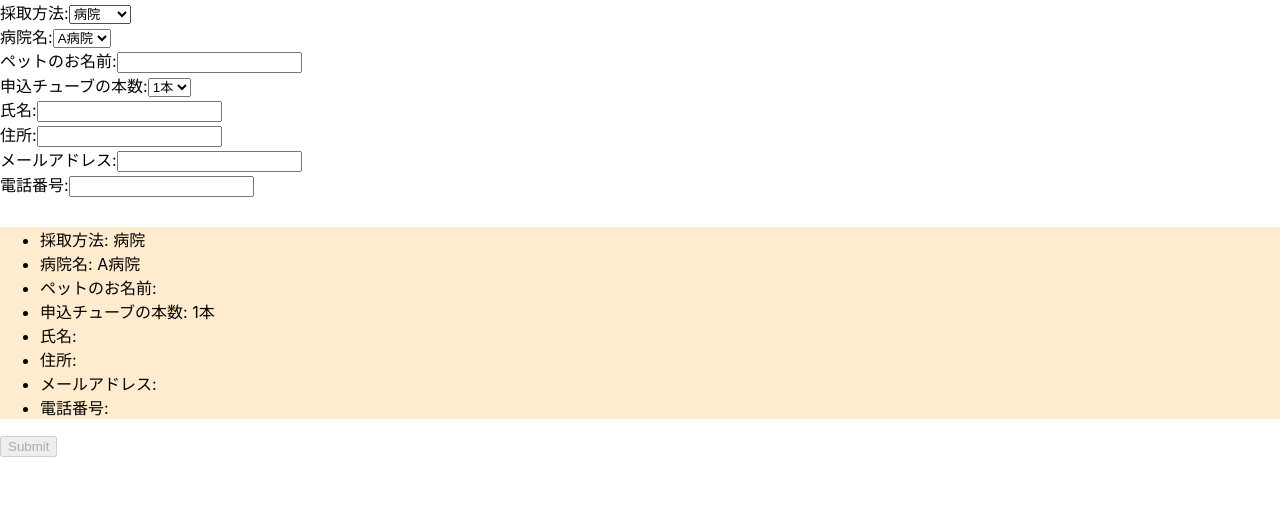
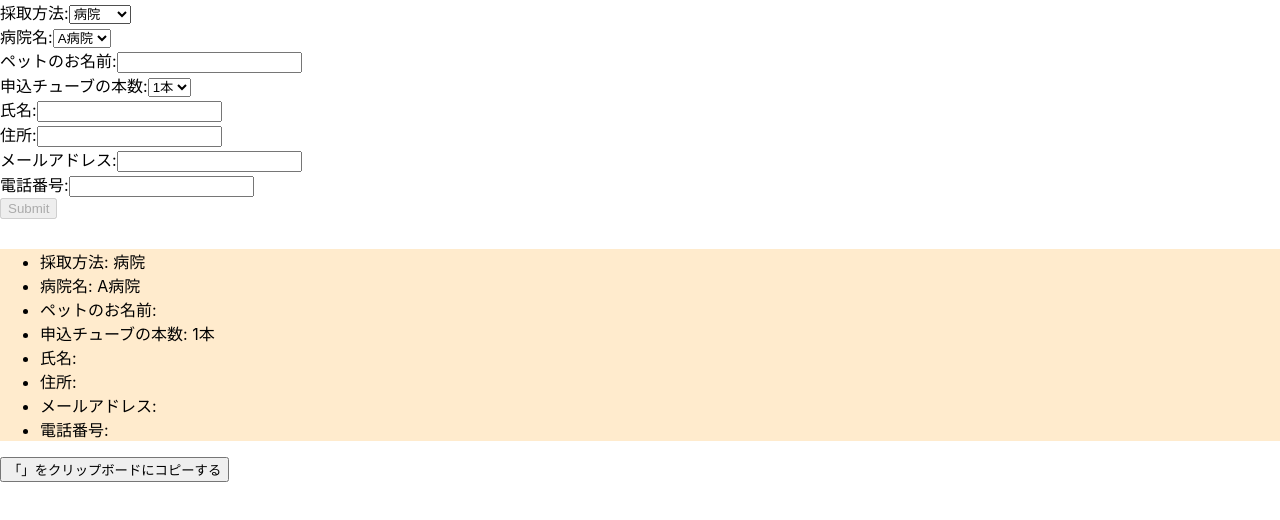
Before and after one commit to dbko1991/DNA4X-form, a React (Create React App) app: page / in a window 1280 px wide. Shown: the top 520 px of the page. Built offline with nearby package versions, Linux system fonts and the light colour scheme.

Commit message:
add copy zone

```diff
--- a/package.json
+++ b/package.json
@@ -7,6 +7,7 @@
     "@testing-library/react": "^11.1.0",
     "@testing-library/user-event": "^12.1.10",
     "react": "^17.0.2",
+    "react-copy-to-clipboard": "^5.0.3",
     "react-dom": "^17.0.2",
     "react-scripts": "4.0.3",
     "web-vitals": "^1.0.1"
--- a/src/App.js
+++ b/src/App.js
@@ -1,5 +1,6 @@
 import React, {useState} from 'react'
 import './App.css';
+import {CopyToClipboard} from 'react-copy-to-clipboard';
 
 const App = () => {
   const defaultState = {
@@ -11,7 +12,9 @@ const App = () => {
     address: '',
     email: '',
     phone: '',
-    submitDisabled: true
+    submitDisabled: true,
+    copyZone: '',
+    copied: false,
   };
   const [state, setState] = useState(defaultState);
 
@@ -20,17 +23,26 @@ const App = () => {
     return petName && name && address && email && phone
   }
 
+  const copyZone = (state) => {
+    const {pickMethod, hospitalName, petName} = state;
+    return `${pickMethod}/${hospitalName}/${petName}`;
+  }
+
   const handleChange = (event) => {
     const target = event.target;
     const value = target.type === 'checkbox' ? target.checked : target.value;
     const name = target.name;
 
+    const nextState = {
+      ...state,
+      [name]: value,
+    }
+
     setState({
-      [name]: value
+      ...nextState,
+      copyZone: copyZone(nextState),
+      submitDisabled: !isFormValid(nextState)
     });
-    setState((prevState) => ({
-      submitDisabled: !isFormValid(prevState)
-    }));
   }
 
   const handleSubmit = (event) => {
@@ -39,6 +51,7 @@ const App = () => {
   }
 
   return (
+    <>
       <form id="main-form" onSubmit={handleSubmit}>
         <label>
           採取方法:
@@ -125,7 +138,13 @@ const App = () => {
             onChange={handleChange} />
         </label>
 
-
+        <input
+          type="submit"
+          value="Submit"
+          className="clipboard-btn"
+          data-clipboard-target="#note"
+          disabled={state.submitDisabled} />
+      </form>
       <div id="note">
         <ul>
           <li>採取方法: {state.pickMethod}</li>
@@ -140,15 +159,16 @@ const App = () => {
           <li>メールアドレス: {state.email}</li>
           <li>電話番号: {state.phone}</li>
         </ul>
-
       </div>
-      <input
-        type="submit"
-        value="Submit"
-        className="clipboard-btn"
-        data-clipboard-target="#note"
-        disabled={state.submitDisabled} />
-    </form>
+      <div className="App-copy-area">
+        <CopyToClipboard
+          text={state.copyZone}
+          onCopy={() => alert(`クリップボードに「${state.copyZone}」をコピーしました！`)}
+        >
+          <button>「{state.copyZone}」をクリップボードにコピーする</button>
+        </CopyToClipboard>
+      </div>
+    </>
   );
 }
 export default App;
```
Also changed, not shown: 2 other files (tests, documents, lock files or other folders). Lines whose indentation alone changed are shown as unchanged.
